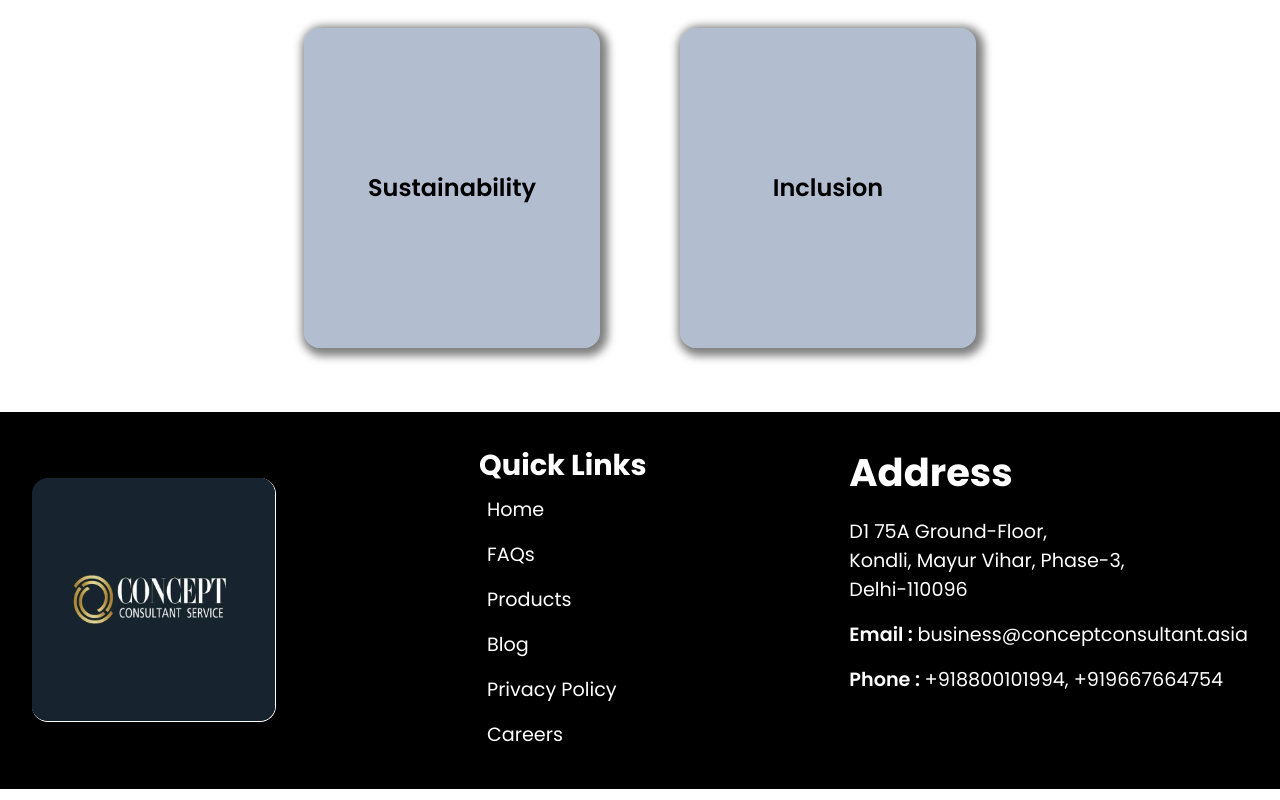
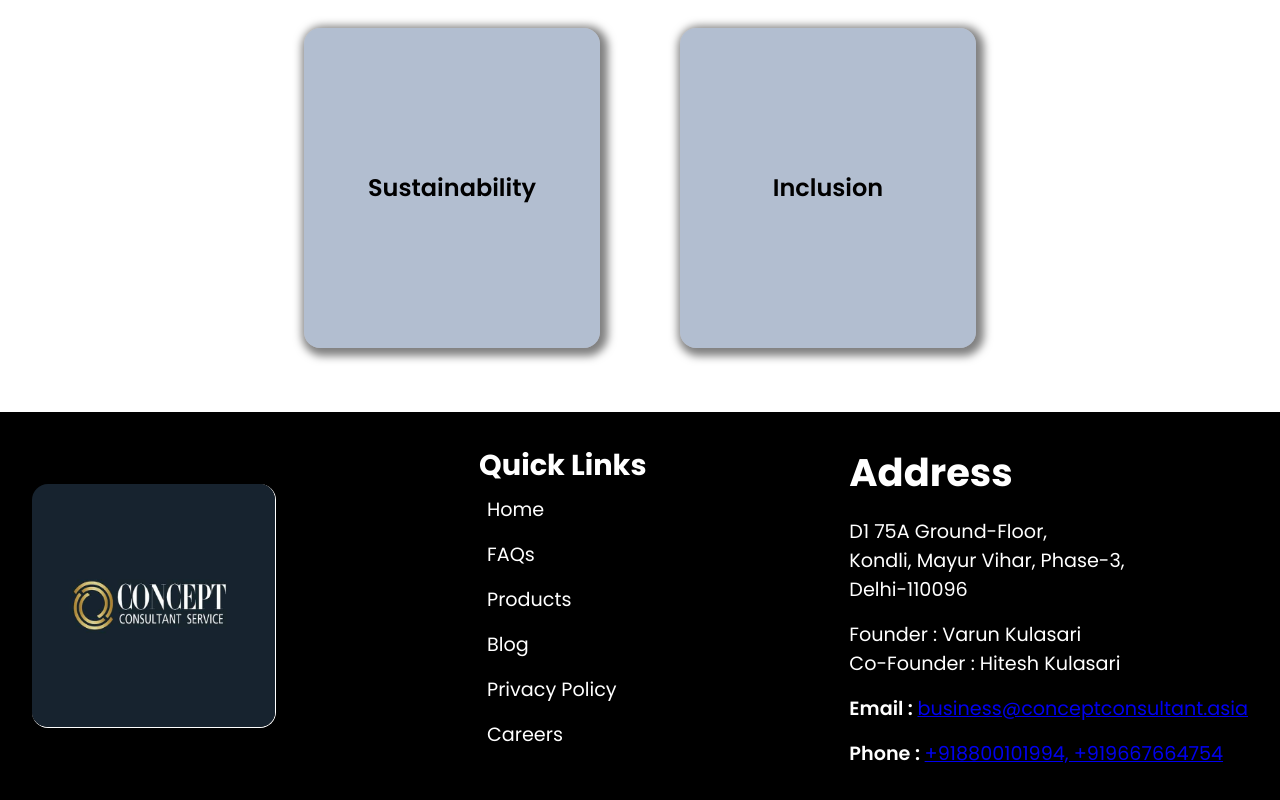
Before and after one commit to Gods-Blessing/ConceptConsultancy, a React (Vite) app in the folder Client/: page / in a window 1280 px wide. Shown: the part 2648-3448 px from the top of the page. Built offline with nearby package versions, Linux system fonts and the light colour scheme.

Commit message:
added links in footer for email and phone number

```diff
--- a/Client/src/components/Footer/Footer.jsx
+++ b/Client/src/components/Footer/Footer.jsx
@@ -1,5 +1,6 @@
 import './Footer.css';
 import sitelogo from '../../assets/site-logo.jpg'
+import { Link } from 'react-router-dom';
 
 export default function Footer(){
 
@@ -22,10 +23,12 @@ export default function Footer(){
                 <p>D1 75A Ground-Floor,</p>
                 <p> Kondli, Mayur Vihar, Phase-3,</p>
                 <p>Delhi-110096</p>
+                <p className='mt'>Founder : Varun Kulasari</p>
+                <p>Co-Founder : Hitesh Kulasari</p>
 
-                <p className='mt'><span className='contact-title'>Email : </span> <span>business@conceptconsultant.asia</span></p>
+                <p className='mt'><span className='contact-title'>Email : </span> <a href='mailto:business@conceptconsultant.asia'>business@conceptconsultant.asia</a></p>
 
-                <p className='mt'><span className='contact-title'>Phone : </span> <span>+918800101994, +919667664754</span></p>
+                <p className='mt'><span className='contact-title'>Phone : </span> <a href='tel:+918800101994'>+918800101994, +919667664754</a></p>
 
                 <div>
 
```
